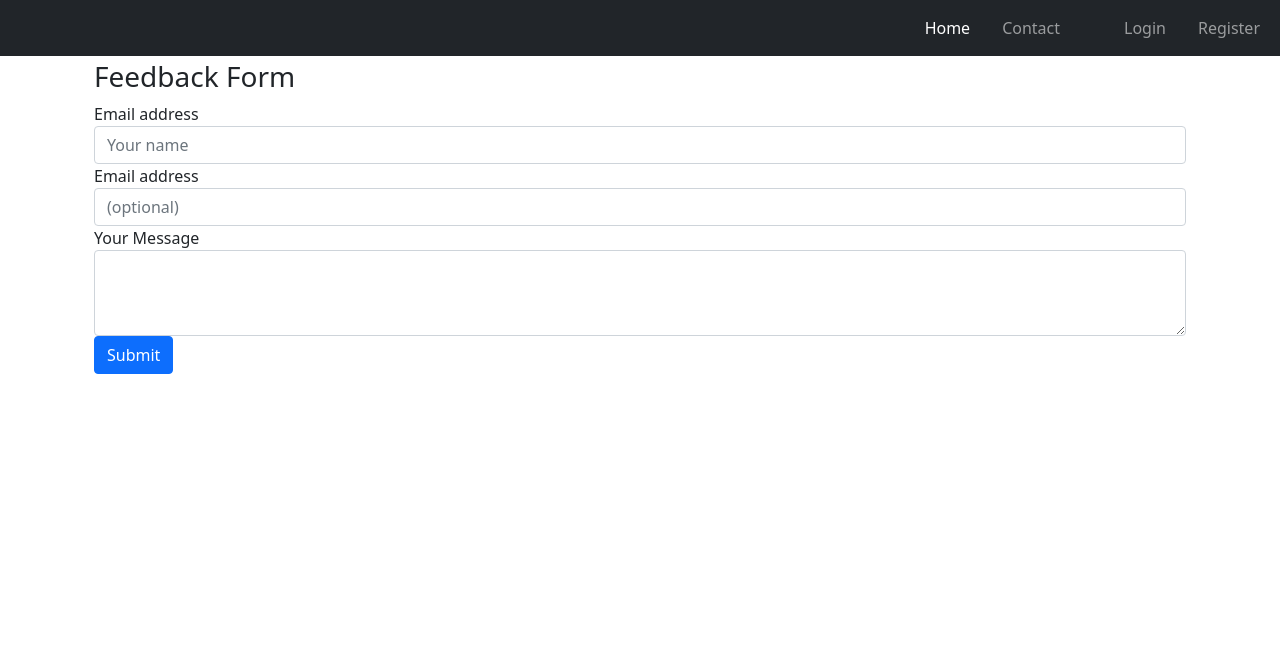
After one commit to sujannepal/phpMysqlBlog, a PHP site: page /contact.php in a window 1280 px wide. The commit adds this page. Shown: the top 654 px of the page. Run offline with PHP 8.4, Linux system fonts and the light colour scheme.

Commit message:
ContactForm : Send feedback changes

```diff
--- /dev/null
+++ b/contact.php
@@ -0,0 +1,38 @@
+<?php
+include 'includes/header.php';
+?>
+
+<div class="wrapper">
+    <div class="container">
+        <div class="row">
+            <h3>Feedback Form</h3>
+        </div>
+        <div class="row">
+            <div class="col">
+                <form method="POST" action="includes/contact.inc.php">
+                    <div class="form-group">
+                        <label for="exampleFormControlInput1">Email address</label>
+                        <input type="text" class="form-control" id="" name="fb_by_name" placeholder="Your name"
+                            required>
+                    </div>
+                    <div class="form-group">
+                        <label for="exampleFormControlInput1">Email address</label>
+                        <input type="email" class="form-control" name="fb_by_email"
+                            placeholder="(optional)">
+                    </div>
+
+                    <div class="form-group">
+                        <label for="exampleFormControlTextarea1">Your Message</label>
+                        <textarea class="form-control" name="fb_msg" rows="3" required></textarea>
+                    </div>
+                    <input type="submit" name="contactSubmit" value="Submit" class="btn btn-primary">
+
+                </form>
+            </div>
+        </div>
+    </div>
+</div>
+
+<?php
+include 'includes/footer.php';
+?>
--- a/includes/header.php
+++ b/includes/header.php
@@ -35,11 +35,9 @@ session_start();
                                 <a class="nav-link active" aria-current="page" href="index.php"><i
                                         class="bi bi-house-fill me-2"></i>Home</a>
                             </li>
+
                             <li class="nav-item rounded">
-                                <a class="nav-link" href="#"><i class="bi bi-people-fill me-2"></i>Blog</a>
-                            </li>
-                            <li class="nav-item rounded">
-                                <a class="nav-link" href="#"><i class="bi bi-telephone-fill me-2"></i>Contact</a>
+                                <a class="nav-link" href="contact.php"><i class="bi bi-telephone-fill me-2"></i>Contact</a>
                             </li>
 
                             <li class="nav-item rounded">
```
Also changed, not shown: includes/contact.inc.php (added, +14 -0 lines), includes/functions.inc.php (+18 -0 lines).
